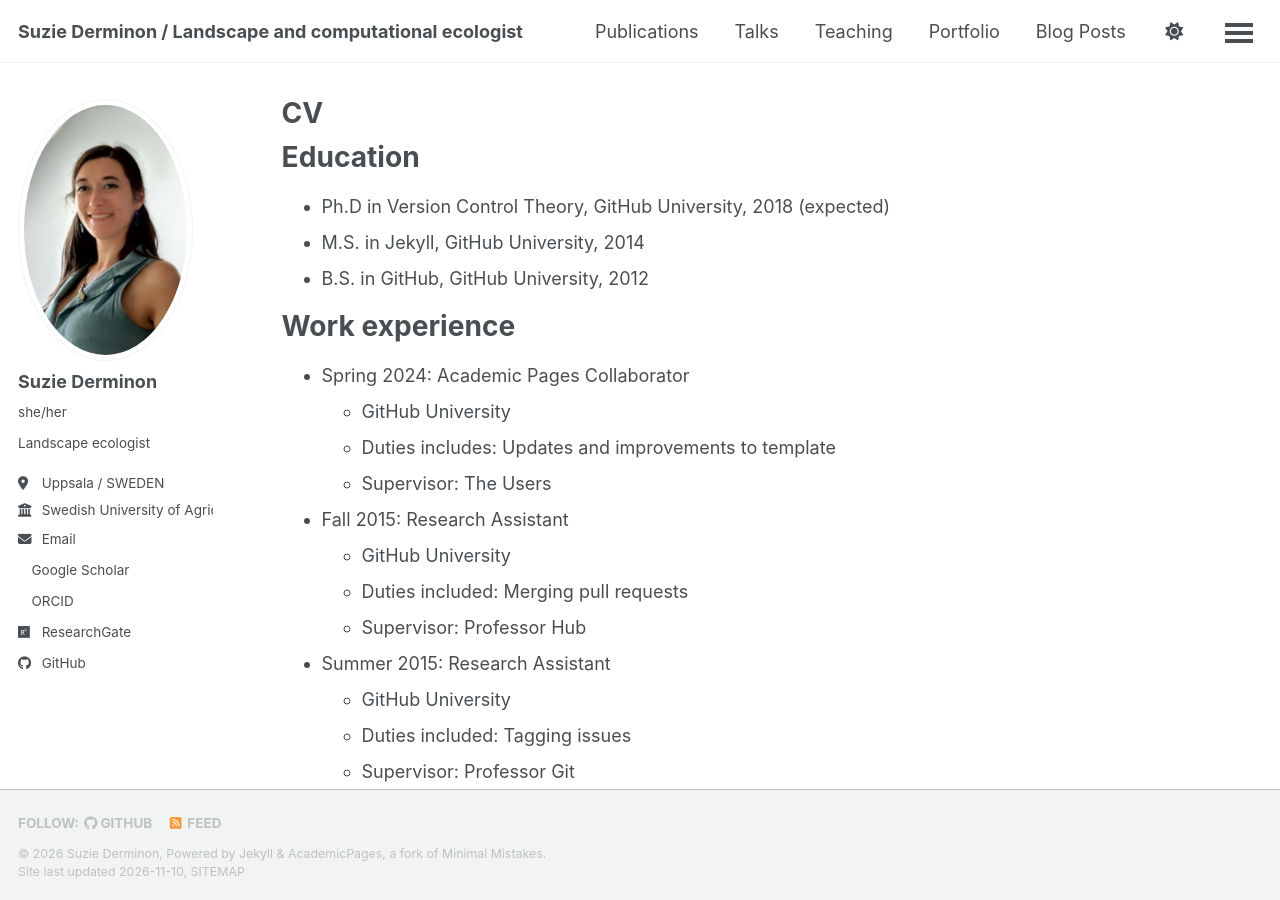
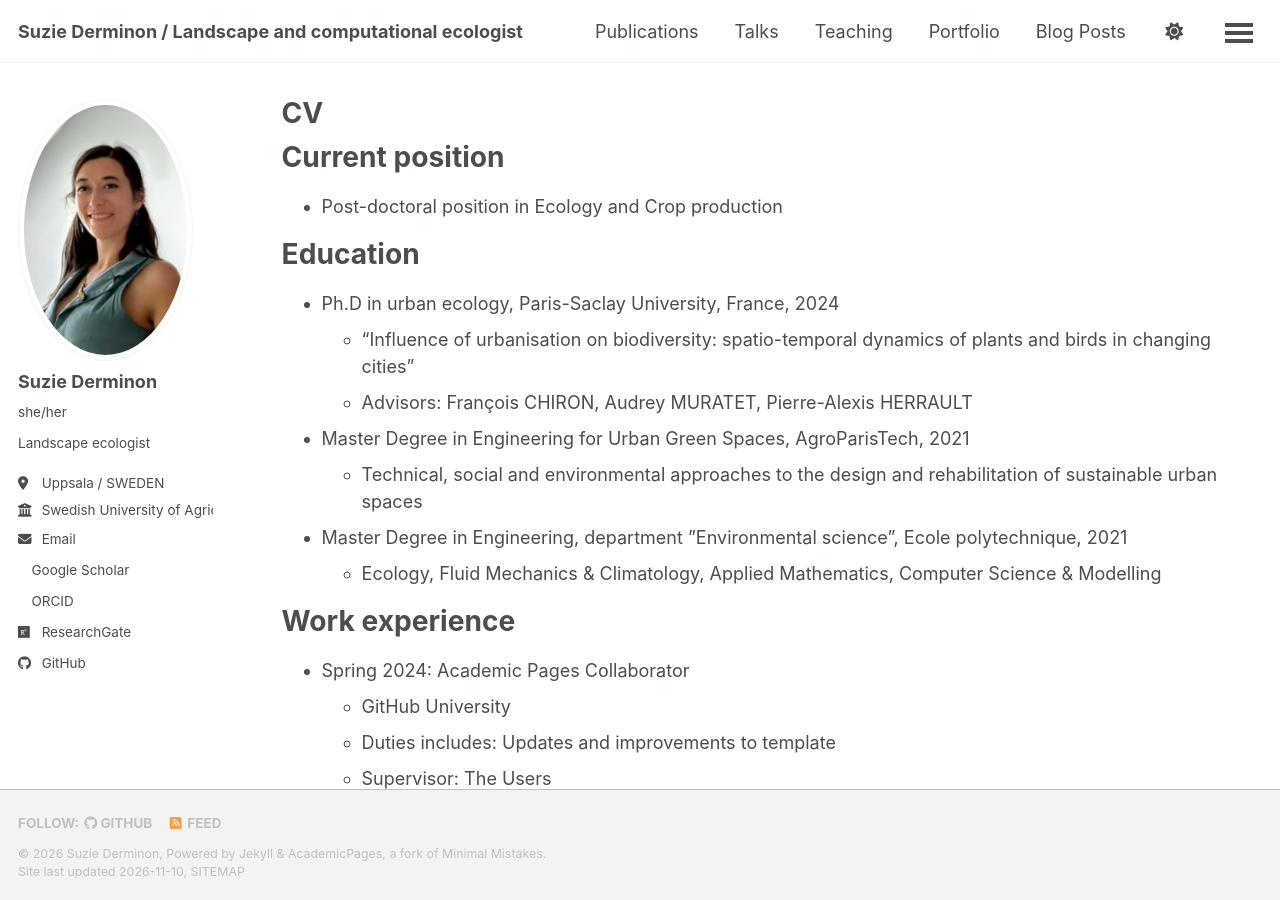
Before and after one commit to SDerminon/SDerminon.github.io, a Jekyll site: the page built from _pages/cv.md, in a window 1280 px wide and 900 px high. Built offline with Jekyll 4.4.1, drawn with Linux system fonts in a browser that asks for light colours; a script bundle is joined from its source files by our own code; a style sheet for code colours, icons or effects is not loaded.

Commit message:
Update cv.md
Starting to update the CV

```diff
--- a/_pages/cv.md
+++ b/_pages/cv.md
@@ -9,11 +9,19 @@ redirect_from:
 
 {% include base_path %}
 
+Current position
+======
+* Post-doctoral position in Ecology and Crop production
+
 Education
 ======
-* Ph.D in Version Control Theory, GitHub University, 2018 (expected)
-* M.S. in Jekyll, GitHub University, 2014
-* B.S. in GitHub, GitHub University, 2012
+* Ph.D in urban ecology, Paris-Saclay University, France, 2024
+  * "Influence of urbanisation on biodiversity: spatio-temporal dynamics of plants and birds in changing cities"
+  *  Advisors: François CHIRON, Audrey MURATET, Pierre-Alexis HERRAULT
+* Master Degree in Engineering for Urban Green Spaces, AgroParisTech, 2021
+  * Technical, social and environmental approaches to the design and rehabilitation of sustainable urban spaces
+* Master Degree in Engineering, department ”Environmental science”, Ecole polytechnique, 2021
+  * Ecology, Fluid Mechanics & Climatology, Applied Mathematics, Computer Science & Modelling
 
 Work experience
 ======
@@ -21,16 +29,6 @@ Work experience
   * GitHub University
   * Duties includes: Updates and improvements to template
   * Supervisor: The Users
-
-* Fall 2015: Research Assistant
-  * GitHub University
-  * Duties included: Merging pull requests
-  * Supervisor: Professor Hub
-
-* Summer 2015: Research Assistant
-  * GitHub University
-  * Duties included: Tagging issues
-  * Supervisor: Professor Git
 
 Skills
 ======
```
